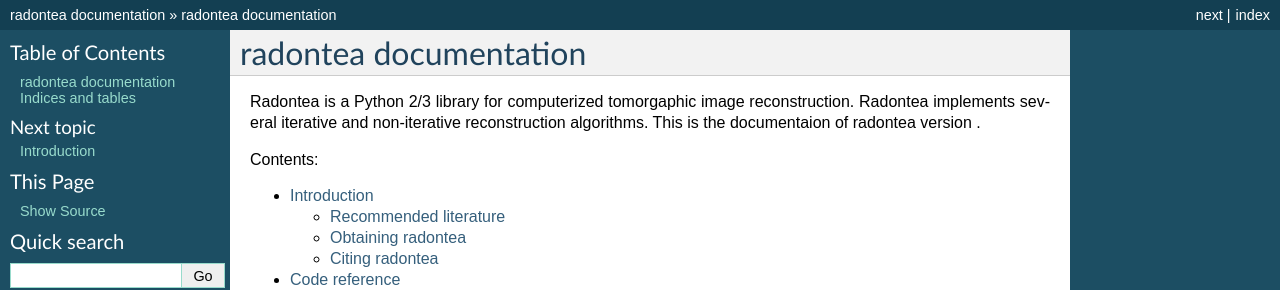
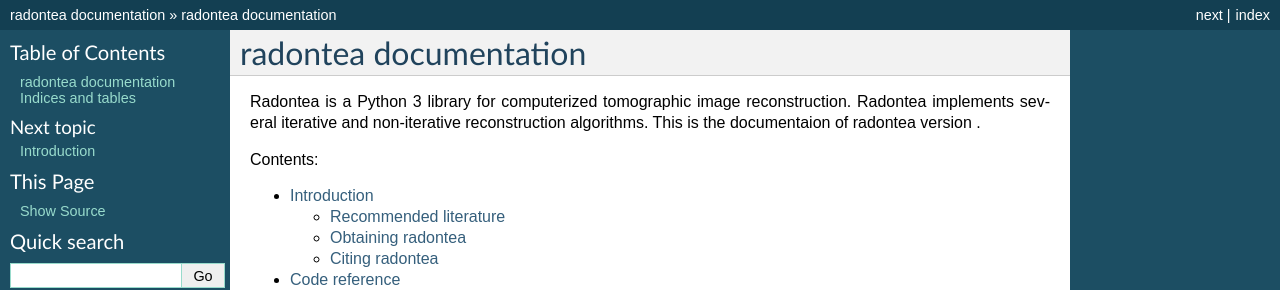
Before and after one commit to RI-imaging/radontea, a Sphinx documentation site: the page built from docs/index.rst, in a window 1280 px wide. Shown: the top 290 px of the page. Built offline with Sphinx 7.4.7, drawn with Linux system fonts in a browser that asks for light colours; pages that are not in the unit, such as notebooks, are missing from menus; the version number could not be read and is left out.

Commit message:
docs: minor update

```diff
--- a/docs/index.rst
+++ b/docs/index.rst
@@ -1,6 +1,6 @@
 radontea documentation
 ======================
-Radontea is a Python 2/3 library for computerized tomorgaphic
+Radontea is a Python 3 library for computerized tomographic
 image reconstruction. Radontea implements several iterative
 and non-iterative reconstruction algorithms.
 This is the documentaion of radontea version |release|.
--- a/docs/introduction.rst
+++ b/docs/introduction.rst
@@ -4,7 +4,7 @@
 
 
 There are several methods to compute the inverse **Radon** transform.
-The module :py:mod:`radontea` implements some of them. I focussed on
+The module :py:mod:`radontea` implements some of them. I focused on
 code readability and thorough comments. The result is a collection of
 algorithms that are suitable for **tea**\ching the basics of
 computerized tomography.
```
